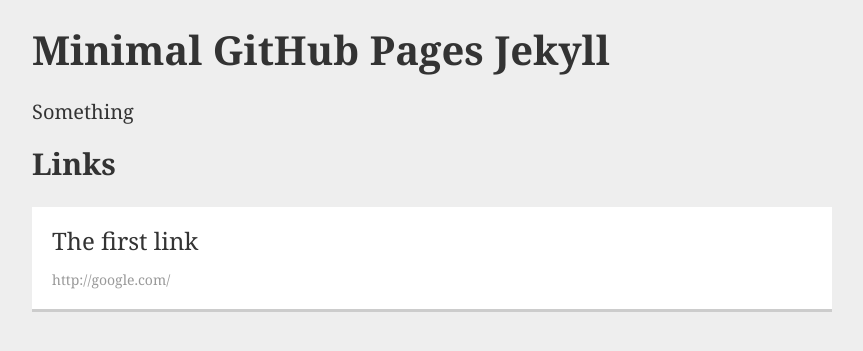
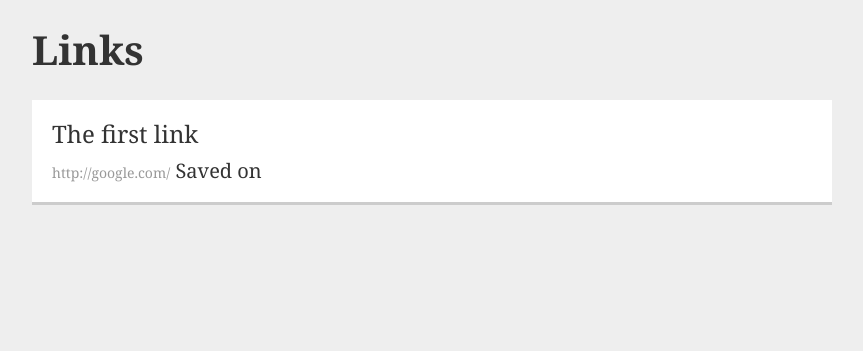
Before and after one commit to matita/min-gh-jekyll, a Jekyll site: the page built from index.html, in a window 1280 px wide. Shown: the top 351 px of the page, without its empty margins (208-1071 px from the left). Built offline with Jekyll 4.4.1, drawn with Linux system fonts in a browser that asks for light colours; nearby versions of some CDN libraries.

Commit message:
Update index.html

```diff
--- a/index.html
+++ b/index.html
@@ -3,16 +3,15 @@ layout: default
 title: Home
 ---
 
-<h1>{{ site.title }}</h1>
-<p>Something</p>
+<h1>Links</h1>
 
-<h2>Links</h2>
 <div class="links">
 {% for link in site.posts %}
   <a class="link" href="{{ link.link }}">
     <span class="link-title">{{ link.title }}</span>
     <span class="link-description">{{ link.description }}</span>
     <span class="link-url">{{ link.link }}</span>
+    <span class="link-date">Saved on {{ page.date | date: "%Y-%m-%d" }}</span>
   </a>
 {% endfor %}
 </div>
```
